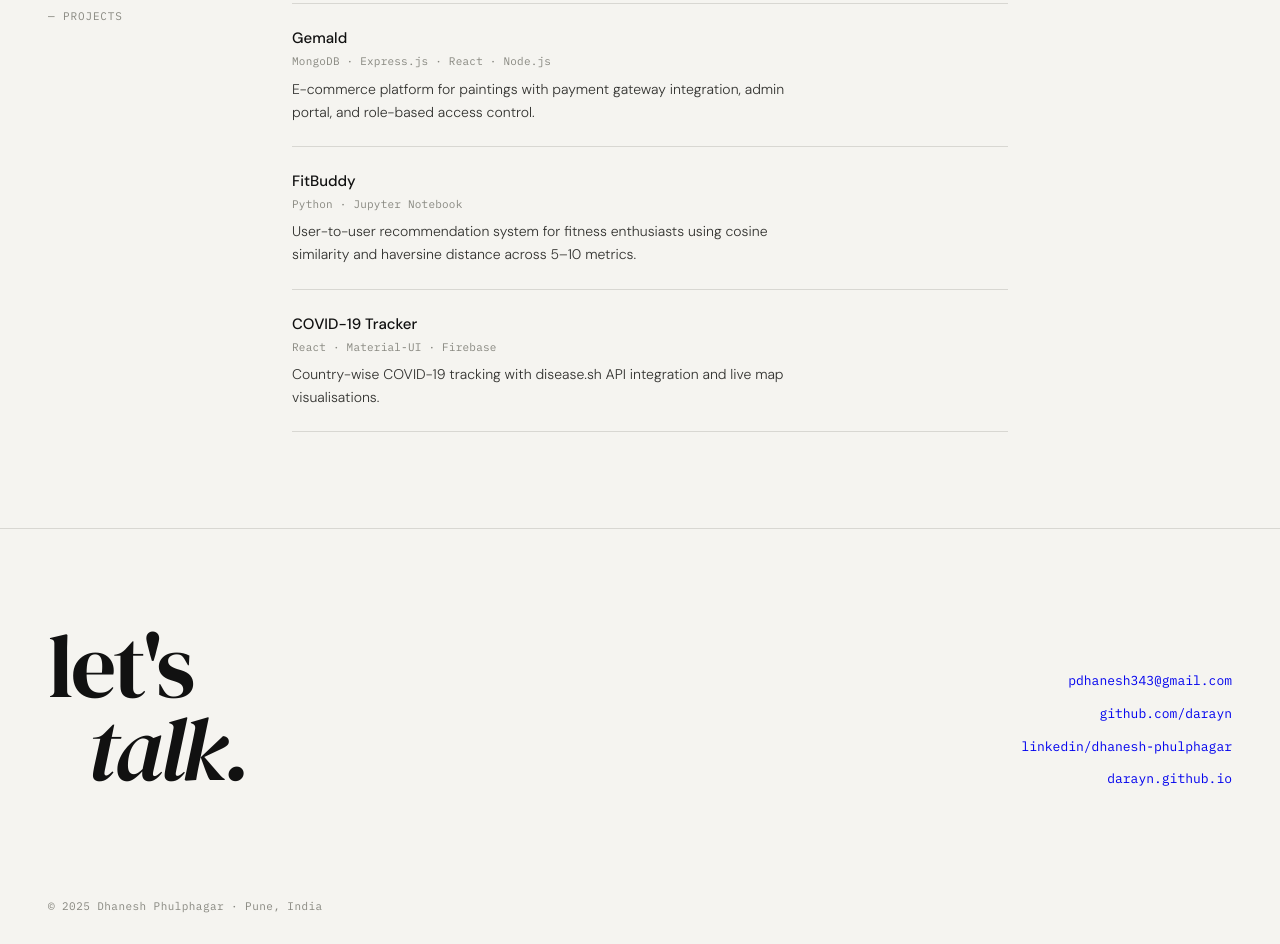
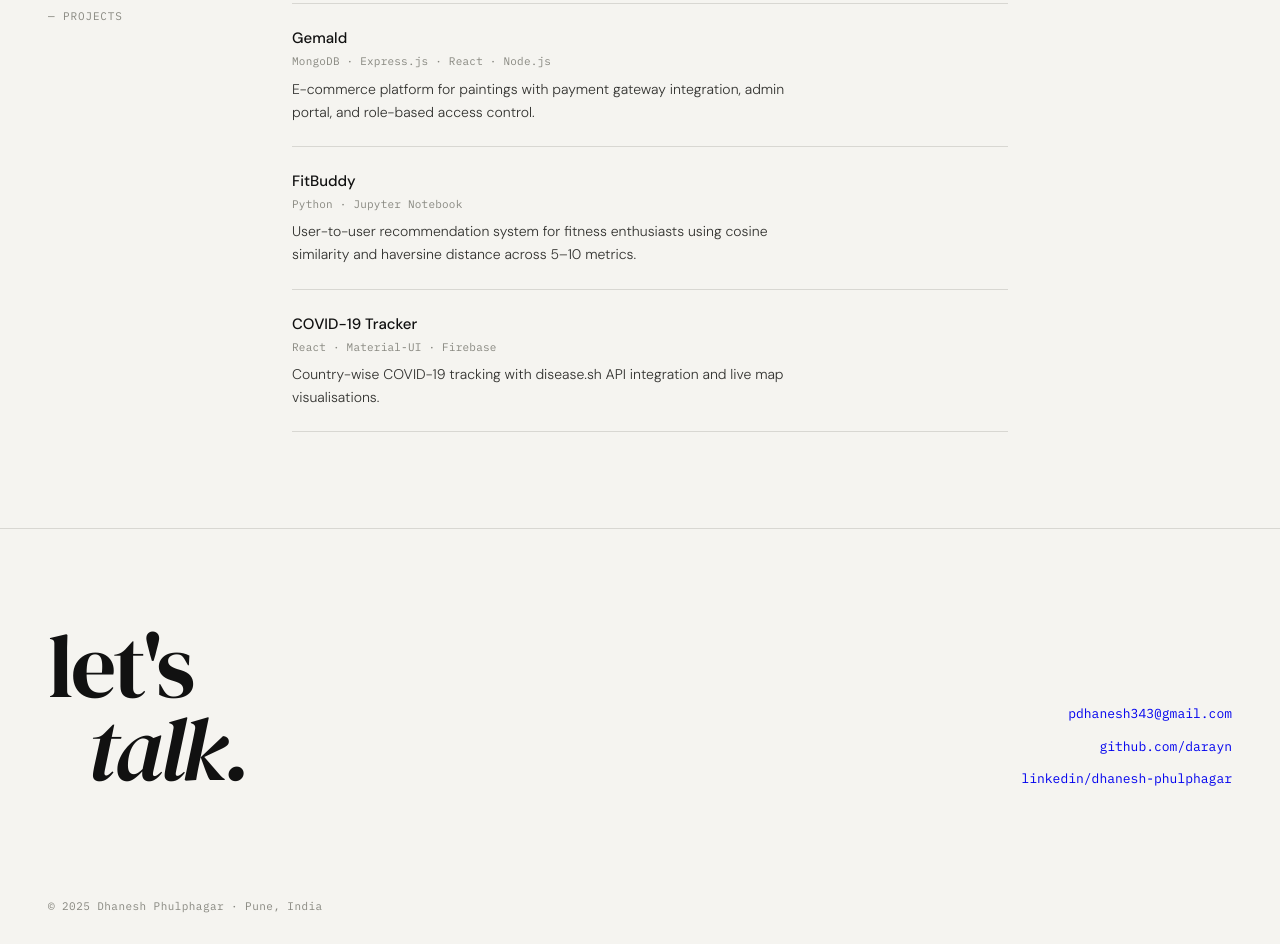
Before and after one commit to darayn/darayn.github.io, a plain HTML site: page index.html in a window 1280 px wide. Shown: the part 2925-3869 px from the top of the page. Drawn offline with Linux system fonts and the light colour scheme.

Commit message:
remo gh io

```diff
--- a/index.html
+++ b/index.html
@@ -697,7 +697,6 @@
         <a href="mailto:pdhanesh343@gmail.com" target="_blank" rel="noopener">pdhanesh343@gmail.com</a>
         <a href="https://github.com/darayn" target="_blank" rel="noopener">github.com/darayn</a>
         <a href="https://linkedin.com/in/dhanesh-phulphagar" target="_blank" rel="noopener">linkedin/dhanesh-phulphagar</a>
-        <a href="https://darayn.github.io" target="_blank" rel="noopener">darayn.github.io</a>
       </div>
     </div>
     <div class="footer-copy">© 2025 Dhanesh Phulphagar · Pune, India</div>
```
